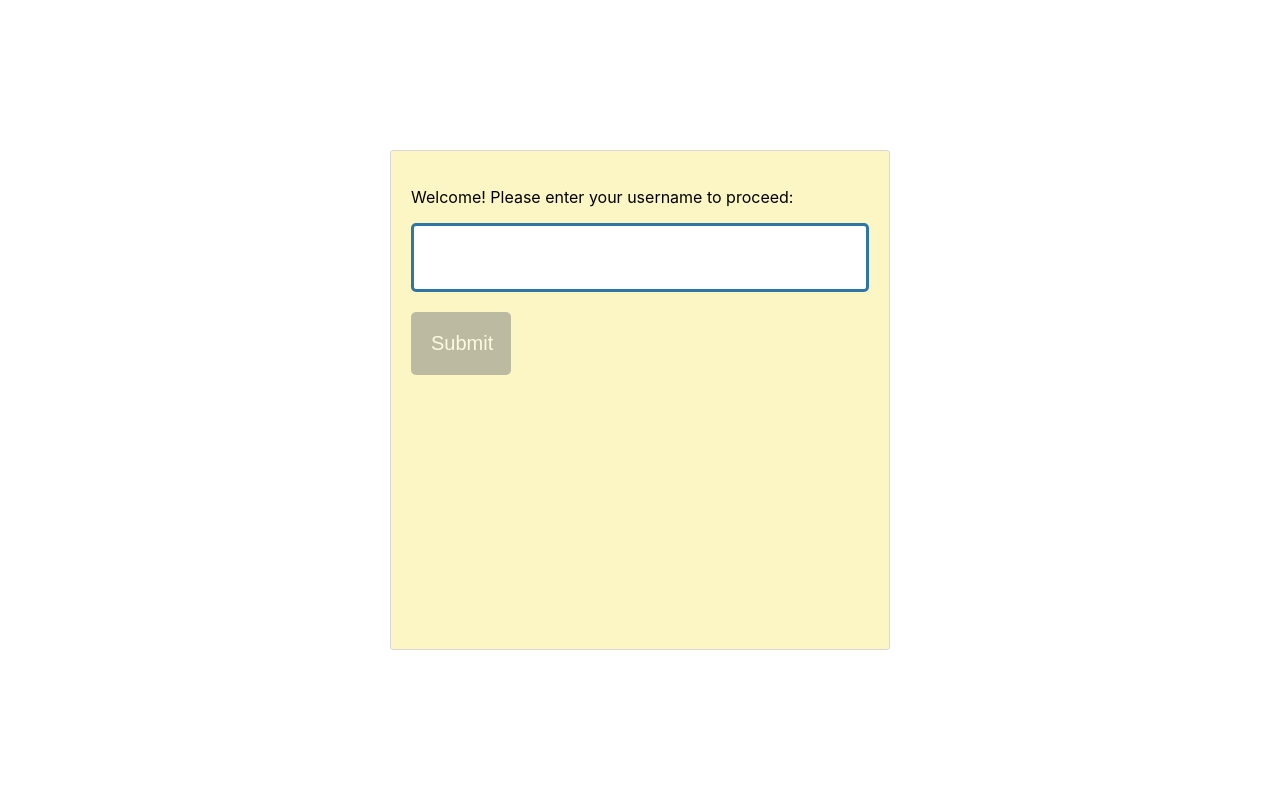
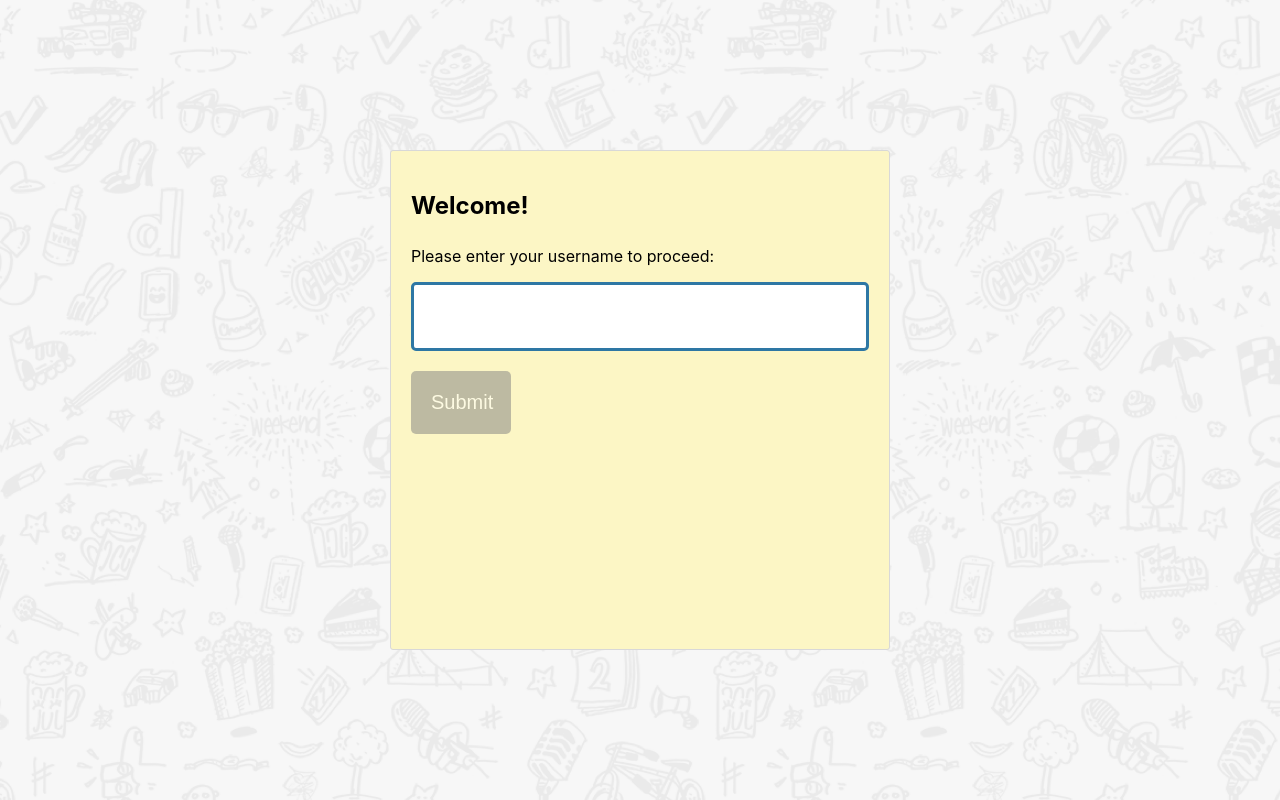
Before and after one commit to nikantic/chat-app, a React (Create React App) app: page / in a window 1280 px wide. Built offline with nearby package versions, Linux system fonts and the light colour scheme; no server answers.

Commit message:
Add background image to Login and Home, more styling

```diff
--- a/src/App.tsx
+++ b/src/App.tsx
@@ -4,6 +4,7 @@ import Home from "./components/Home";
 
 import Login from "./components/Login";
 import CONFIG from "./data/config";
+import background from "./assets/images/bg.png";
 
 CONFIG.USERNAME = localStorage.getItem("chatAppUsername") || "";
 
@@ -17,6 +18,8 @@ const StyledApp = styled.div<{ isLoggedIn: boolean }>`
 
 			width: 100%;
 			height: 100vh;
+
+			background-image: url(${background});
 		`};
 `;
 
--- a/src/components/Home.tsx
+++ b/src/components/Home.tsx
@@ -1,9 +1,19 @@
+import styled from "styled-components";
+
 import List from "./List";
 import Input from "./Input";
 import useLoad from "../hooks/useLoad";
 import { IMessage } from "../types/types";
 import { requestPOST } from "../helpers/requests";
 import CONFIG from "../data/config";
+import background from "../assets/images/bg.png";
+
+const StyledHome = styled.div`
+	display: flex;
+	justify-content: center;
+
+	background-image: url(${background});
+`;
 
 const Home = () => {
 	const messages = useLoad(CONFIG.URL);
@@ -17,10 +27,10 @@ const Home = () => {
 	};
 
 	return (
-		<div>
+		<StyledHome>
 			<List messages={messages.data} />
 			<Input addNewMessage={addNewMessage} />
-		</div>
+		</StyledHome>
 	);
 };
 
--- a/src/components/Input.tsx
+++ b/src/components/Input.tsx
@@ -4,16 +4,23 @@ import styled from "styled-components";
 import CONFIG from "../data/config";
 
 const StyledInput = styled.div`
-	display: flex;
-	justify-content: space-between;
-
 	position: fixed;
 	bottom: 0;
 	width: 100%;
 	box-sizing: border-box;
 	padding: 16px;
 
+	display: flex;
+	justify-content: center;
+
 	background: #3898d4;
+
+	> div {
+		width: 640px;
+		max-width: 100%;
+		display: flex;
+		justify-content: space-between;
+	}
 
 	input {
 		border: 3px solid #2e77a4;
@@ -22,7 +29,6 @@ const StyledInput = styled.div`
 		padding: 20px;
 		font-size: 20px;
 		width: 100%;
-
 	}
 
 	button {
@@ -65,6 +71,7 @@ const Input = ({ addNewMessage }: { addNewMessage: Function }) => {
 
 	return (
 		<StyledInput>
+			<div>
 				<input
 					required
 					placeholder="Message"
@@ -77,6 +84,7 @@ const Input = ({ addNewMessage }: { addNewMessage: Function }) => {
 				<button disabled={!text.length} onClick={handleSubmit}>
 					Send
 				</button>
+			</div>
 		</StyledInput>
 	);
 };
--- a/src/components/List.tsx
+++ b/src/components/List.tsx
@@ -7,7 +7,11 @@ const StyledList = styled.div`
 	display: flex;
 	flex-direction: column;
 	align-items: flex-start;
-	margin-bottom: 200px;
+
+	min-height: 100vh;
+	padding-bottom: 200px;
+	width: 640px;
+	max-width: 100%;
 `;
 
 const List = ({ messages }: { messages: IMessage[] }) => {
--- a/src/components/Login.tsx
+++ b/src/components/Login.tsx
@@ -12,9 +12,14 @@ const StyledLogin = styled.div`
 	height: 500px;
 	box-sizing: border-box;
 	padding: 20px;
+	margin: 20px;
 
 	border-radius: 3px;
 	border: 1px solid #d8d8d8;
+
+	h2 {
+		margin-bottom: 10px;
+	}
 
 	input {
 		font-size: 20px;
@@ -64,7 +69,8 @@ const Login = ({ setLoggedIn }: { setLoggedIn: Function }) => {
 
 	return (
 		<StyledLogin>
-			<p>Welcome! Please enter your username to proceed:</p>
+			<h2>Welcome!</h2>
+			<p>Please enter your username to proceed:</p>
 			<div>
 				<input
 					required
--- a/src/components/Message.tsx
+++ b/src/components/Message.tsx
@@ -12,7 +12,7 @@ const StyledMessage = styled.div<{ isMe: boolean }>`
 	padding: 16px;
 	margin: 8px 24px;
 
-	border-radius: 3px;
+	border-radius: 5px;
 	border: 1px solid #d8d8d8;
 
 	p {
--- a/src/hooks/useLoad.ts
+++ b/src/hooks/useLoad.ts
@@ -8,7 +8,7 @@ const useLoad = (URL: string) => {
 	const [data, setData] = useState(
 		JSON.parse(localStorage.getItem("chatAppMessages") as string) ||
 			testMessages ||
-			[]
+			([] as IMessage[])
 	);
 
 	useEffect(() => {
```
Lines whose indentation alone changed are shown as unchanged.
